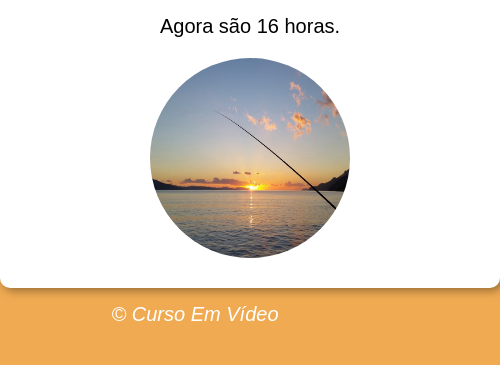
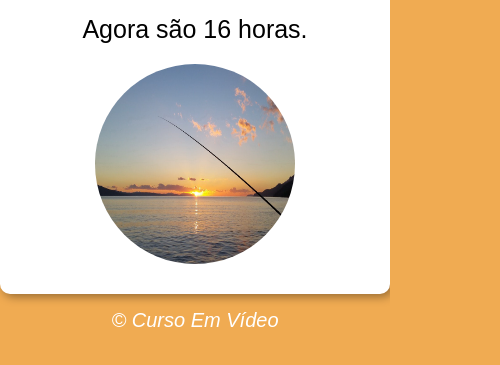
Before and after one commit to MariaClaraRodrigues/horaDoDia, a plain HTML site: page index.html in a window 390 px wide. Shown: the part 95-460 px from the top of the page, 500 px wide, since content can reach past the window. Drawn offline with Linux system fonts and the light colour scheme.

Commit message:
Responsividade
Coloquei responsividade para pode ser acessada por todos os dispositivos.

```diff
--- a/style/style.css
+++ b/style/style.css
@@ -12,6 +12,7 @@ body {
 header {
   color: #fff;
   text-align: center;
+  margin: auto;
 }
 
 #titulo-h1 {
@@ -32,6 +33,11 @@ div {
   padding: 10px;
 }
 
+#msg {
+  font-weight: lighter;
+  font-size: 25px;
+}
+
 #img {
   width: 200px;
   height: 200px;
@@ -47,3 +53,11 @@ footer {
 #p-footer {
   padding: 15px;
 }
+
+/* Responsividade */
+
+@media (max-width: 500px) {
+  section {
+    width: 100%;
+  }
+}
```
Also changed, not shown: img/afternoon-photo.jpg (deleted), img/morning-photo.jpg (deleted), img/night-photo.jpg (deleted).
